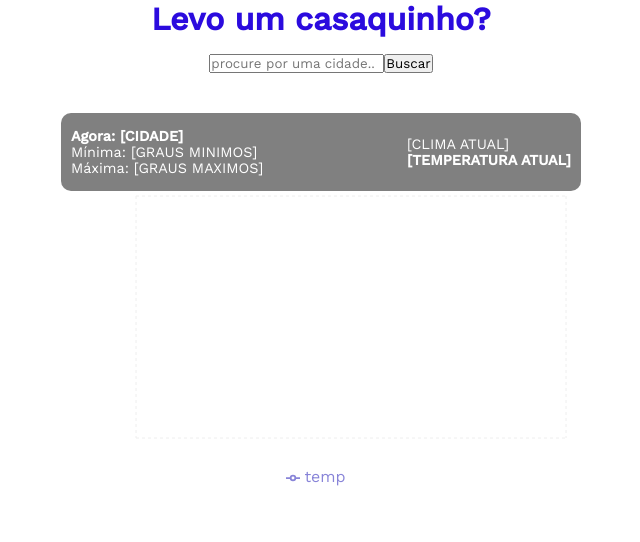
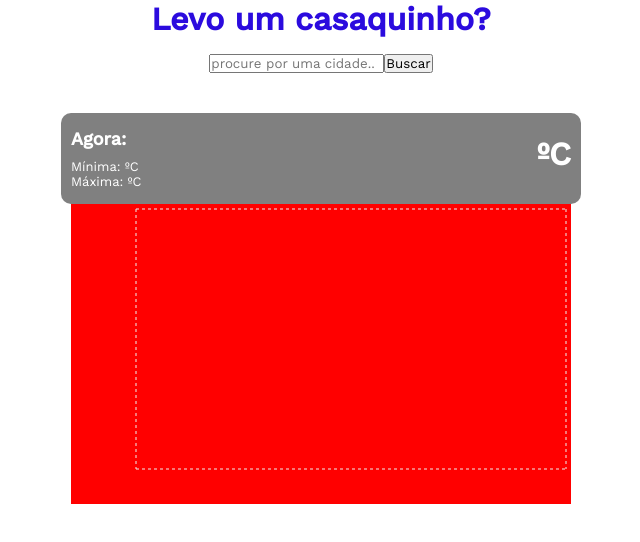
Before and after one commit to CauaYves/desafio_tecnico_weather, a React (Vite) app: page / in a window 1280 px wide. Shown: the top 542 px of the page, without its empty margins (319-959 px from the left). Built offline with nearby package versions, Linux system fonts and the light colour scheme.

Commit message:
graphic done

```diff
--- a/src/pages/Home/index.jsx
+++ b/src/pages/Home/index.jsx
@@ -1,11 +1,13 @@
 import axios from "axios"
 import { useState } from "react"
 import styled from "styled-components"
-import { LineChart, XAxis, YAxis, CartesianGrid, Line, Tooltip, Legend } from "recharts"
+import { LineChart, XAxis, YAxis, CartesianGrid, Line, Tooltip } from "recharts"
 
 const Home = () => {
-  const [weather, setWeather] = useState(null)
+  const [temperature, setTemperature] = useState('')
+  const [weather, setWeather] = useState('')
   const [search, setSearch] = useState('')
+  const [city, setCity] = useState('')
 
   const getWeather = () => {
   axios
@@ -14,34 +16,46 @@ const Home = () => {
       delete result.data.main.pressure
       delete result.data.main.humidity
       delete result.data.main.feels_like
+      console.log(result)
+      setCity(result.data.name)
+      setWeather(result.data.weather[0])
       refactApiData(result.data.main)
     });
   }
 
   const refactApiData = (data) => {
-    console.log(data)
     const dataGraph = [
       {
+        temp: parseFloat(data.temp_min - 2.5).toFixed(1),
+      },
+      {
         temp: data.temp_min,
-        name: 'temp min',
-        amt: (data.temp_max + data.temp_min) / 2,
+      },
+      {
+        temp: parseFloat(data.temp_min + 2.5).toFixed(1),
+      },
+      {
+        temp: parseFloat(data.temp - 2.5).toFixed(1),
       },
       {
         temp: data.temp,
-        name: 'temp media',
-        amt: (data.temp_max + data.temp_min) / 2,
-
+      },
+      {
+        temp: parseFloat(data.temp + 2.5).toFixed(1),
+      },
+      {
+        temp: parseFloat(data.temp_max - 2.5).toFixed(1),
       },
       {
         temp: data.temp_max,
-        amt: (data.temp_max + data.temp_min) / 2,
-        name: 'temp max',
-      }
+      },
+      {
+        temp: parseFloat(data.temp_max + 2.5).toFixed(1),
+      },
     ]
-    setWeather(dataGraph)
+    setTemperature(dataGraph)
   }
-
-  console.log(weather)
+  console.log(temperature)
   return(
     <Main>
       <h1><strong>Levo um casaquinho?</strong></h1>
@@ -56,27 +70,27 @@ const Home = () => {
       </Search>
 
       <Temperature>
-        <div>
-          <h2>Agora: [CIDADE]</h2>
-          <p>Mínima: [GRAUS MINIMOS]</p>
-          <p>Máxima: [GRAUS MAXIMOS]</p>
-        </div>
-        <div>
-          <p>[CLIMA ATUAL]</p>
-          <h2>[TEMPERATURA ATUAL]</h2>
-        </div>
+        <LeftBox>
+          <h2>Agora: {city}</h2>
+          <p>Mínima: {temperature ? temperature[0].temp : ''}ºC</p>
+          <p>Máxima: {temperature ? temperature[8].temp : ''}ºC</p>
+        </LeftBox>
+        <RightBox>
+          <p>{weather.description}</p>
+          <h2>{temperature ? temperature[5].temp : ''}ºC</h2>
+        </RightBox>
       </Temperature>
 
       <Graphic>
-        <LineChart width={500} height={300} data={weather}>
-          <XAxis dataKey="name"/>
+        <LineChart width={500} height={300} data={temperature} margin={{top: 5, right: 5, left: 5, bottom: 5}}>
+          <XAxis dataKey="none"/>
           <YAxis/>
           <Tooltip />
-          <Legend />
           <CartesianGrid stroke="#eee" strokeDasharray="3 3"/>
           <Line type="monotone" dataKey="temp" stroke="#8884d8" activeDot={{ r: 8 }} />
         </LineChart>
       </Graphic>
+
     </Main>
   )
 }
@@ -115,6 +129,23 @@ const Temperature = styled.div`
     font-size: .9em;
   }
 `
+const LeftBox = styled.div`
+  h2{
+    font-size: large;
+    margin-bottom: 10px;
+  }
+  p{
+    font-size: small;
+  }
+`
+
+const RightBox = styled.div`
+  h2{
+    font-size: xx-large;
+    margin-bottom: 10px;
+  }
+`
 
 const Graphic = styled.div`
+  background-color: red;
 `
```
